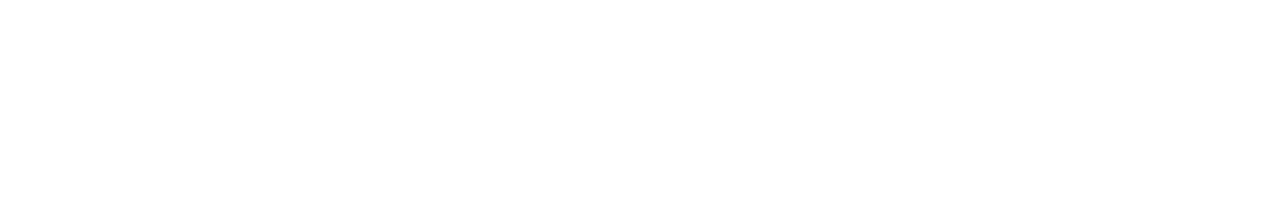
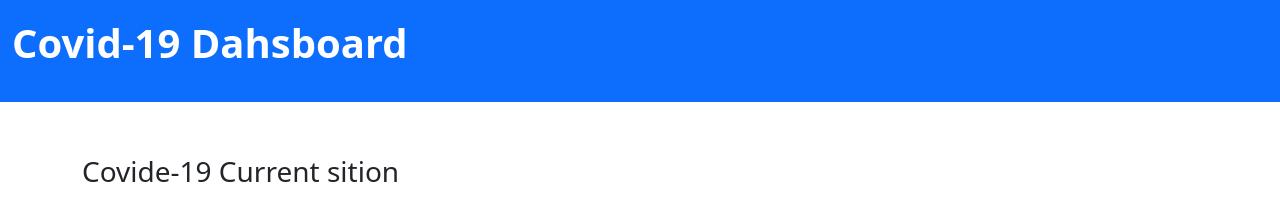
Before and after one commit to srdo96/covid19-dashboard, a plain HTML site: page index.html in a window 1280 px wide. Drawn offline with nearby package versions, Linux system fonts and the light colour scheme.

Commit message:
add header

```diff
--- a/index.html
+++ b/index.html
@@ -14,6 +14,27 @@
     />
   </head>
   <body>
+    <header>
+      <nav class="navbar navbar-expand-lg bg-primary">
+        <div class="container-fluid">
+          <p
+            class="navbar-brand text-center text-center text-white fw-bold fs-1"
+          >
+            Covid-19 Dahsboard
+          </p>
+        </div>
+      </nav>
+    </header>
+    <!-- main start -->
+    <main>
+      <div class="container mt-5">
+        <div class="row">
+          <div class="col">
+            <p class="fs-3">Covide-19 Current sition</p>
+          </div>
+        </div>
+      </div>
+    </main>
     <!-- JavaScript Bundle with Popper -->
     <script
       src="https://cdn.jsdelivr.net/npm/bootstrap@5.1.3/dist/js/bootstrap.bundle.min.js"
```
